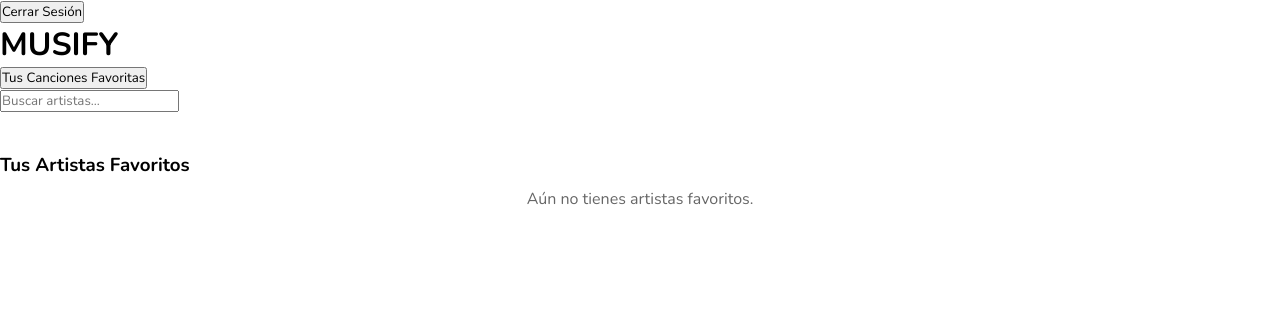
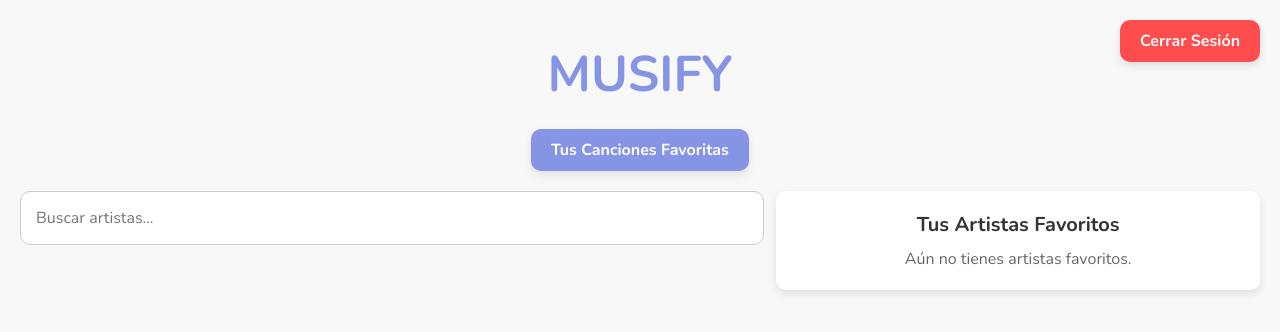
Before and after one commit to martinacleri/musify, a React (Create React App) app: page /login in a window 1280 px wide. Both pictures are taken after typing "Sample", "Sample" into the empty fields and a click on the button "Iniciar Sesión". Shown: the top 332 px of the page. Built offline with nearby package versions, Linux system fonts and the light colour scheme.

Commit message:
Estilos para el buscador

```diff
--- a/src/stylesheets/Search.css
+++ b/src/stylesheets/Search.css
@@ -0,0 +1,100 @@
+.search-container {
+    background-color: #f8f8f8;
+    color: #333;
+    padding: 20px;
+    min-height: 100vh;
+  }
+
+  .app-title {
+    font-size: 50px;
+    font-weight: bold;
+    color: #8594e4;
+    text-align: center;
+    margin-top: 20px;
+    margin-bottom: 20px;
+  }
+
+  .search-section {
+    display: flex;
+    justify-content: space-between;
+  }
+
+  .search-bar {
+    width: 60%;
+  }
+
+  .search-input {
+    width: 100%;
+    padding: 15px;
+    border: 1px solid #ccc;
+    border-radius: 10px;
+    font-size: 16px;
+    outline: none;
+    transition: border-color 0.3s ease;
+  }
+
+  .search-input:focus {
+    border-color: #8594e4;
+  }
+
+  .search-fav-artists-section {
+    text-align: center;
+    width: 39%;
+    background-color: #fff;
+    border-radius: 10px;
+    padding: 10px;
+    box-shadow: 0 4px 8px rgba(0, 0, 0, 0.1);
+  }
+
+  .search-fav-artists-title {
+    font-size: 20px;
+    font-weight: bold;
+    margin-bottom: 0;
+    margin-top: 10px;
+  }
+
+  .search-button-section {
+    text-align: center;
+  }
+
+  .search-fav-songs-button {
+    font-weight: bold;
+    background-color: #8594e4;
+    color: white;
+    border: none;
+    padding: 10px 20px;
+    border-radius: 10px;
+    font-size: 16px;
+    cursor: pointer;
+    transition: background-color 0.3s ease;
+    box-shadow: 0 4px 8px rgba(0, 0, 0, 0.1);
+    margin-bottom: 20px;
+  }
+
+  .logout-button {
+    font-weight: bold;
+    background-color: #FF4C4C;
+    color: white;
+    border: none;
+    padding: 10px 20px;
+    border-radius: 10px;
+    font-size: 16px;
+    cursor: pointer;
+    transition: background-color 0.3s ease;
+    box-shadow: 0 4px 8px rgba(0, 0, 0, 0.1);
+    position: absolute;
+    top: 20px;
+    right: 20px;
+  }
+
+  .search-fav-songs-button:hover {
+    background-color: white;
+    border: 1px solid #A3B0F5;
+    color: #A3B0F5;
+  }
+
+  .logout-button:hover {
+    background-color: white;
+    border: 1px solid #FF6B6B;
+    color: #FF6B6B;
+  }
```
